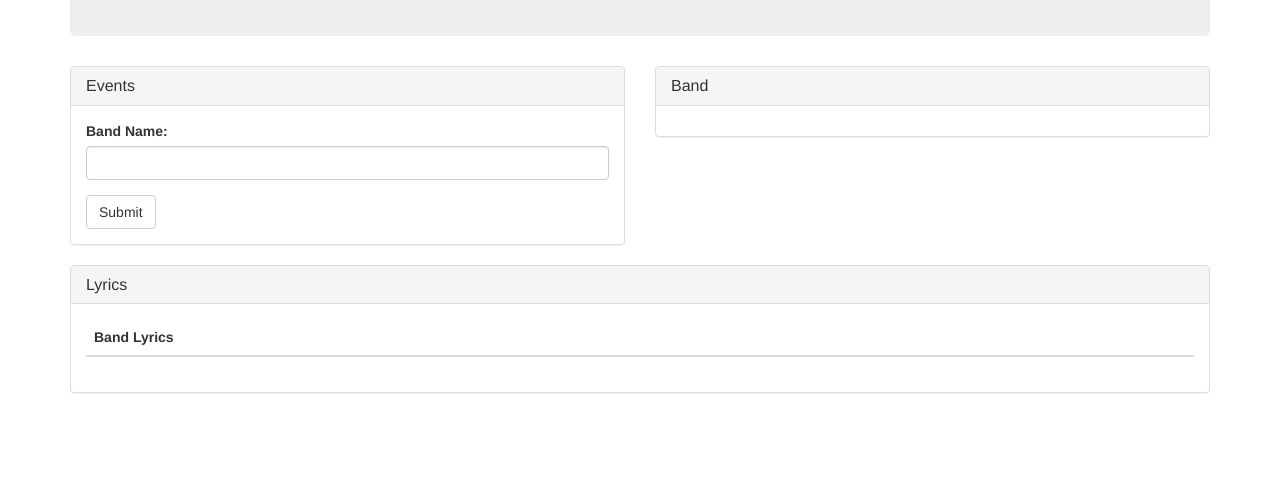
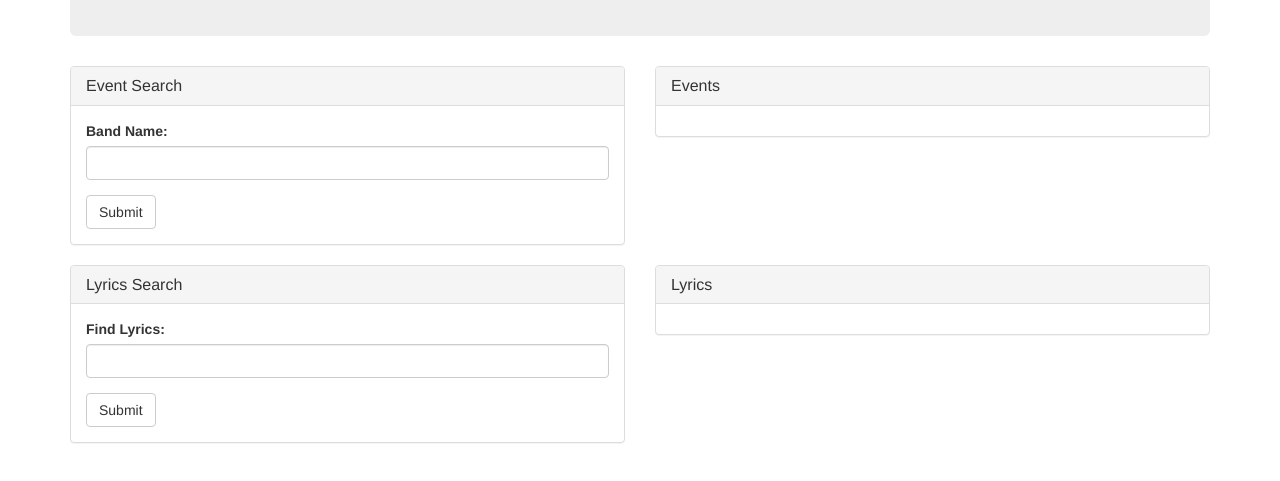
Before and after one commit to regalferg/project-one, a plain HTML site: page index.html in a window 1280 px wide. Shown: the part 179-660 px from the top of the page. Drawn offline with nearby package versions, Linux system fonts and the light colour scheme.

Commit message:
2nd Commit-Lyrics Input

```diff
--- a/index.html
+++ b/index.html
@@ -22,7 +22,7 @@
 				<div class="col-lg-6">
 				<div class="panel panel-default">
 				<div class="panel-heading">
-				<h3 class="panel-title">Events</h3>
+				<h3 class="panel-title">Event Search</h3>
 				</div> <!-- END Panel heading -->
 
 				<div class="panel-body">
@@ -44,7 +44,7 @@
 				<div class="col-lg-6">
 					<div class="panel panel-default">
 				<div class="panel-heading">
-				<h3 class="panel-title">Band</h3>
+				<h3 class="panel-title">Events</h3>
 				</div> <!-- END Panel heading -->
 
 				<div class="panel-body">
@@ -68,27 +68,23 @@
 
 			</div> <!-- END Row 1 -->
 			<div class="row">
-				<div class="col-lg-12">
+				<div class="col-lg-6">
 					<div class="panel panel-default">
 						<div class="panel-heading">
-							<h3 class="panel-title">Lyrics</h3>
+							<h3 class="panel-title">Lyrics Search</h3>
 						</div>
 						<div class="panel-body" >
-							<table class="table">
-								<thead>
-									<tr>
-										<th scope="col" id="lyrics-display">Band Lyrics</th>
-									<!-- 	<th scope="col" id="destination-display">Destination</th>
-										<th scope="col" id="frequency-display">Frequency</th>
-										<th scope="col" id="arrival-display">Next Arrival</th>
-										<th scope="col" id="minsaway-display">Minutes Away</th> -->
-									</tr>
-								</thead>
 
-								<tbody id="band-lyrics">
+									<form role="form">
+							<div class="form-group">
+							<label for="lyrics-input">Find Lyrics:</label>
+							<input class="form-control" id="lyrics-input" type="text">
+							</div> <!-- END Form Grp -->
+							<button class="btn btn-default" id="add-lyrics" type="submit">Submit</button>
 
-								</tbody>
-							</table>
+								</form>
+
+
 
 						</div>
 					</div>
@@ -98,7 +94,33 @@
 
 
 			</div>  <!-- END Row 2 Col 1 -->
+			<div class="col-lg-6">
+					<div class="panel panel-default">
+				<div class="panel-heading">
+				<h3 class="panel-title">Lyrics</h3>
+				</div> <!-- END Panel heading -->
 
+				<div class="panel-body">
+					<table class="lyrics-table">
+
+						<thead>
+								<!-- <tr>
+							<th scope="col" id="lyrics-display">Band Lyrics</th>
+
+									</tr> -->
+						</thead>
+						<tbody >
+
+						</tbody>
+					</table>
+
+
+				</div> <!-- END Panel 2 body -->
+
+				</div> <!-- END Panel 2 Main -->
+
+
+				</div>
 
 
 		</div> <!-- END Row 2 -->
```
